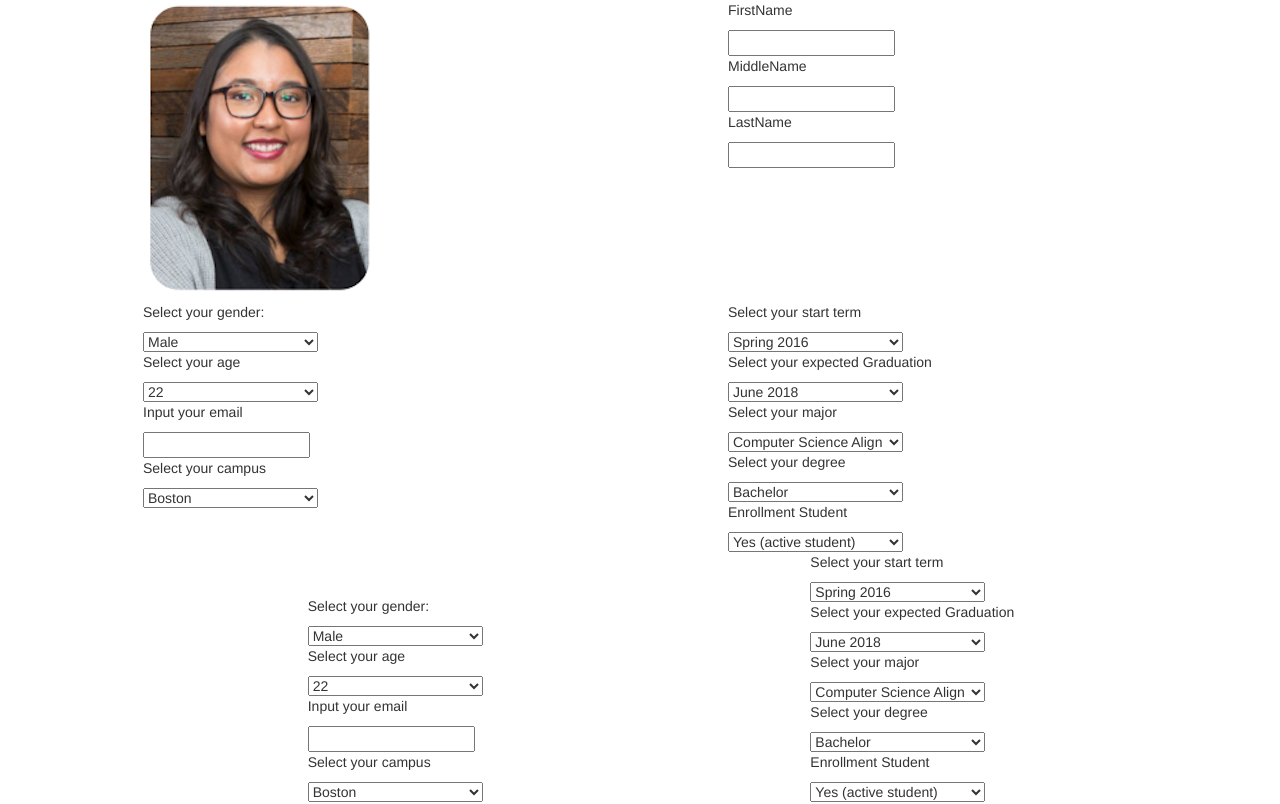
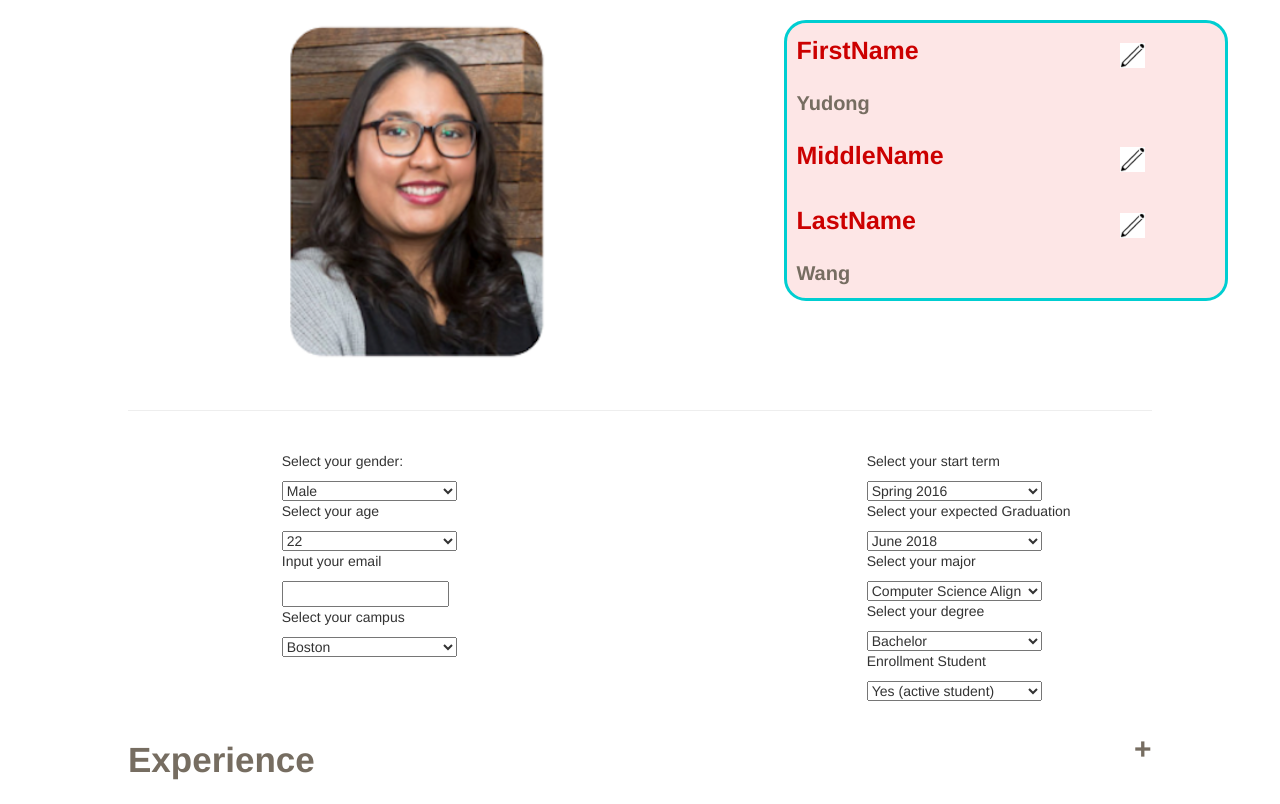
Before and after one commit to rexue70/asd-student-front-end, a React (Create React App) app in the folder student-front-end/: page /profile in a window 1280 px wide. Shown: the part 964-1768 px from the top of the page. Built offline with nearby package versions, Linux system fonts and the light colour scheme.

Commit message:
profile update

```diff
--- a/student-front-end/src/components/profile/Profile.js
+++ b/student-front-end/src/components/profile/Profile.js
@@ -3,7 +3,7 @@ import styled from 'styled-components'
 import ProfileSelect from "./ProfileSelect";
 import ProfileInput from "../profile/ProfileInput";
 import ProfileCard from "../profile/ProfileCard"
-import { Row,Col,Grid,css } from 'react-bootstrap';
+import {Row, Col, Grid, css} from 'react-bootstrap';
 
 import Experiences from "./Experiences"
 
@@ -62,51 +62,18 @@ class Profile extends Component {
         return (
             <div>
                 <div>
-                    {/*<div style={{width: '100%'}}>*/}
                     <ProfileCard />
-                {/*</div>*/}
-
-                {/*<div style={{display: 'table', width: '100%'}}>*/}
-                    {/*<div style={{display: 'table-cell'}}>*/}
-                        {/*<FormCss>*/}
-                            {/*<ProfileSelect options={options.Gender}/>*/}
-                            {/*<ProfileSelect options={options.Age}/>*/}
-                            {/*<ProfileInput options={options.Email}/>*/}
-                            {/*/!*<ProfileInput options={options.Address}/>*!/*/}
-                            {/*/!*<ProfileInput options={options.Phone}/>*!/*/}
-                            {/*<ProfileSelect options={options.Campus}/>*/}
-                        {/*</FormCss>*/}
-                    {/*</div>*/}
-
-                    {/*<div style={{display: 'table-cell'}}>*/}
-                        {/*<FormCss>*/}
-                            {/*<ProfileSelect options={options.StartTerm}/>*/}
-                            {/*<ProfileSelect options={options.ExpectedGraduation}/>*/}
-                            {/*<ProfileSelect options={options.Major}/>*/}
-                            {/*<ProfileSelect options={options.Degree}/>*/}
-                            {/*<ProfileSelect options={options.Enrollment}/>*/}
-                            {/*/!*<ProfileSelect options={options.Citizenship}/>*!/*/}
-                        {/*</FormCss>*/}
-                    {/*</div>*/}
-                {/*</div>*/}
-
-
                     <Grid>
                         <Row className="show-grid">
 
-                        <Col md={6}>
+                            <Col md={6} >
                                 <ProfileSelect options={options.Gender}/>
                                 <ProfileSelect options={options.Age}/>
                                 <ProfileInput options={options.Email}/>
                                 <ProfileSelect options={options.Campus}/>
-                            {/*<p>left</p>*/}
-                            {/*<code>&lt;{'Col md={6} mdPush={6}'} /">&gt;</code>*/}
-                            {/*<img src={profile_pic} alt="pic"/>*/}
                             </Col>
 
                             <Col md={6}>
-                            {/*<p>right</p>*/}
-                            {/*<code>&lt;{'Col md={6} mdPull={6}'} /">&gt;</code>*/}
                                 <ProfileSelect options={options.StartTerm}/>
                                 <ProfileSelect options={options.ExpectedGraduation}/>
                                 <ProfileSelect options={options.Major}/>
@@ -116,32 +83,6 @@ class Profile extends Component {
 
                         </Row>
                     </Grid>
-
-                    {/*</div>*/}
-
-                    <div style={{display: 'table', width: '100%'}}>
-                        <div style={{display: 'table-cell'}}>
-                            <FormCss>
-                                <ProfileSelect options={options.Gender}/>
-                                <ProfileSelect options={options.Age}/>
-                                <ProfileInput options={options.Email}/>
-                                {/*<ProfileInput options={options.Address}/>*/}
-                                {/*<ProfileInput options={options.Phone}/>*/}
-                                <ProfileSelect options={options.Campus}/>
-                            </FormCss>
-                        </div>
-
-                        <div style={{display: 'table-cell'}}>
-                            <FormCss>
-                                <ProfileSelect options={options.StartTerm}/>
-                                <ProfileSelect options={options.ExpectedGraduation}/>
-                                <ProfileSelect options={options.Major}/>
-                                <ProfileSelect options={options.Degree}/>
-                                <ProfileSelect options={options.Enrollment}/>
-                                {/*<ProfileSelect options={options.Citizenship}/>*/}
-                            </FormCss>
-                        </div>
-                    </div>
                     <Experiences/>
                     <UpdateButton>Update</UpdateButton>
                 </div>
@@ -172,5 +113,11 @@ const UpdateButton = styled.button`
     border-radius: 30px;
     `
 
+const center = styled.div`
+    margin: auto;
+    width: 50%;
+    border: 3px solid green;
+    padding: 10px;
+}`
 
 export default Profile
--- a/student-front-end/src/components/profile/ProfileCard.js
+++ b/student-front-end/src/components/profile/ProfileCard.js
@@ -4,6 +4,8 @@ import profile_pic from '../../images/Profile_example_pic.png';
 import styled from 'styled-components'
 import ProfileInput from "../profile/ProfileInput";
 import { Row,Col,Grid,css } from 'react-bootstrap';
+import pen from '../../images/edit_pen.png'
+
 
 const options = {
     FirstName: {
@@ -30,68 +32,99 @@ class ProfileCard extends Component {
                 <div>
                     <img style={{width: "100%"}} src={profile_image} alt="pic"/>
                     <hr />
-                    <a style={{margin:'5%'}}>Hi, Yudong, This is your profile details</a>
+                    <a style={{margin:'14%'}}>Hi, Yudong, This is your profile details</a>
+                    <br/>
                     <br/>
                 </div>
-
 
 
                 <Grid>
                     <Row className="show-grid">
 
                         <Col md={6}>
-                            {/*<p>left</p>*/}
-                            {/*<code>&lt;{'Col md={6} mdPush={6}'} /">&gt;</code>*/}
-                            <img src={profile_pic} alt="pic"/>
+                            <img style={{display:"block",margin:"auto",width:"50%", height:"50%"}} src={profile_pic} alt="pic"/>
                         </Col>
 
                         <Col md={6}>
-                            {/*<p>right</p>*/}
-                            {/*<code>&lt;{'Col md={6} mdPull={6}'} /">&gt;</code>*/}
-                            <ProfileInput options={options.FirstName}/>
-                            <ProfileInput options={options.MiddleName}/>
-                            <ProfileInput options={options.LastName}/>
+                            <Area>
+                                <tr width="100%">
+                                    <td width="50%">
+                                        <Label>FirstName</Label>
+                                    </td>
+                                    <td width="10%">
+                                        <ButtonEdit src={pen}></ButtonEdit>
+                                    </td>
+                                </tr>
+                                <tr>
+                                    <Content>Yudong</Content>
+                                </tr>
+
+
+                                <tr width="100%">
+                                    <td width="50%">
+                                        <Label>MiddleName</Label>
+                                    </td>
+                                    <td width="10%">
+                                        <ButtonEdit src={pen}></ButtonEdit>
+                                    </td>
+                                </tr>
+                                <tr>
+                                    <Content></Content>
+                                </tr>
+
+                                <tr width="100%">
+                                    <td width="50%">
+                                        <Label>LastName</Label>
+                                    </td>
+                                    <td width="10%">
+                                        <ButtonEdit src={pen}></ButtonEdit>
+                                    </td>
+                                </tr>
+                                <tr>
+                                    <Content>Wang</Content>
+                                </tr>
+                            </Area>
                         </Col>
 
                     </Row>
                 </Grid>
-                {/*<CardParent>*/}
-                    {/*<CardChild>*/}
-                        {/**/}
-                    {/*</CardChild>*/}
-
-                    {/*<CardChild>*/}
-                        {/*/!*<FormCss>*!/*/}
-                       {/**/}
-                        {/*/!*</FormCss>*!/*/}
-                    {/*</CardChild>*/}
-                {/*</CardParent>*/}
-
+                <br />
+                <hr />
+                <br />
             </div>
         )
     }
 }
 
 
+const Area = styled.div`
+    background-color: #FDE6E6;
+    border-radius: 22px;
+    border: 3px solid #00CED1;
+    // border: 3px solid rgba(245, 130, 130, 0.5);
+    width:80%;
+    margin:auto;
+`
+
+const Label = styled.p`
+    margin: 3%;
+    width: 200px;
+    color: #cc0000;
+    font-size: 25px;
+    font-weight: bold;
+`
+
+const Content = styled.p`
+    margin: 3%;
+    color: #766D61;
+    font-size: 20px;
+    font-weight: bolder;
+`
+
+const ButtonEdit = styled.img`
+    width: 25px;
+    height: 25px;
+`
 
 
-const FormCss = styled.div`
-    display: table-cell;
-    float:right;
-    margin-right: 47%;
-    margin-bottom: 27%;
-    `
-
-const CardParent = styled.div`
-    display: table;
-    width: 100%;
-    table-layout: fixed;
-    `
-
-const CardChild = styled.div`
-     width: 50%;
-    display: table-cell;
-    text-align: center;
-    `
-
 export default ProfileCard
--- a/student-front-end/src/components/profile/ProfileInput.js
+++ b/student-front-end/src/components/profile/ProfileInput.js
@@ -12,7 +12,7 @@ class ProfileInput extends Component {
 
     render() {
         return (
-            <div>
+            <div style={{margin:"auto",width:"50%"}}>
                 <p>{this.state.text}</p>
                 <input style={{width: "167px"}}/>
             </div>
--- a/student-front-end/src/components/profile/ProfileSelect.js
+++ b/student-front-end/src/components/profile/ProfileSelect.js
@@ -20,7 +20,7 @@ class ProfileSelect extends Component {
         });
 
         return (
-            <div>
+            <div style={{margin:"auto",width:"50%"}}>
                 <p>{this.state.text}</p>
                 <select style={{width: "175px"}}>
                     {optionList}
```
Lines whose indentation alone changed are shown as unchanged.
